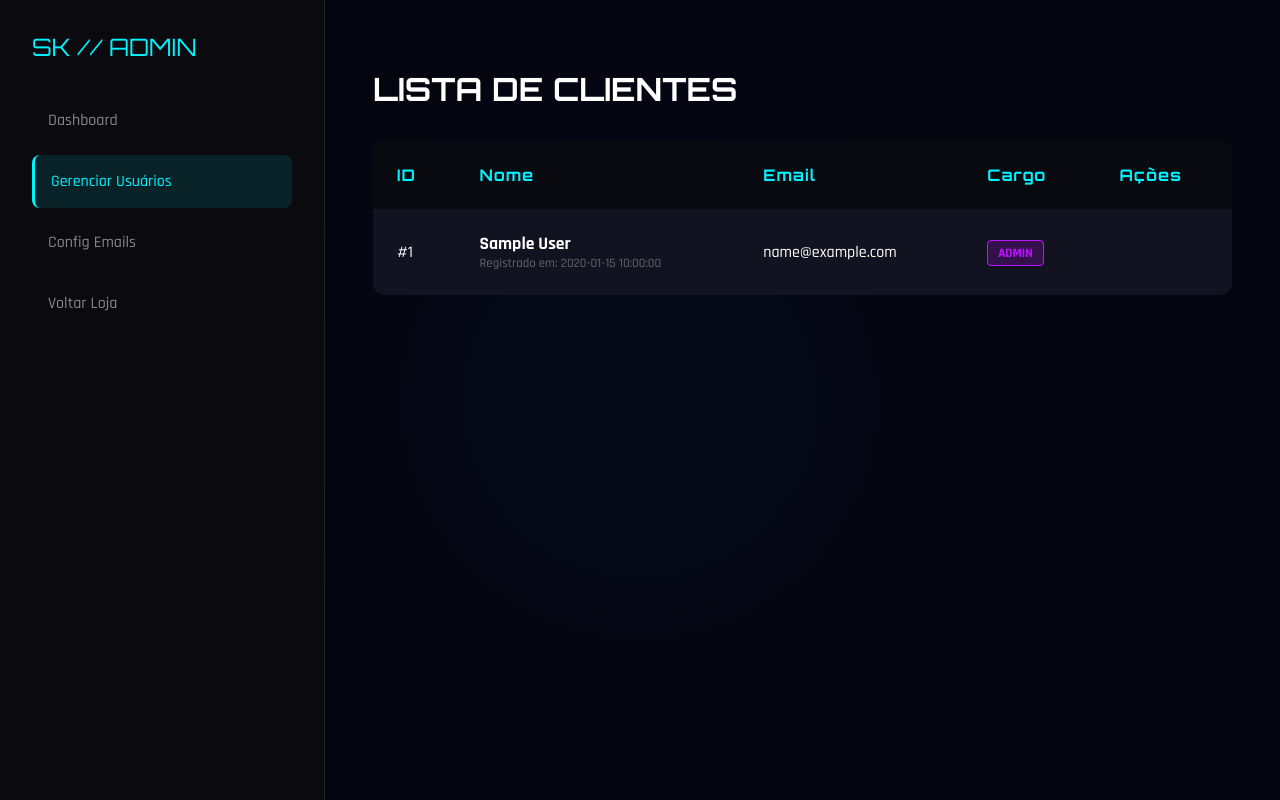
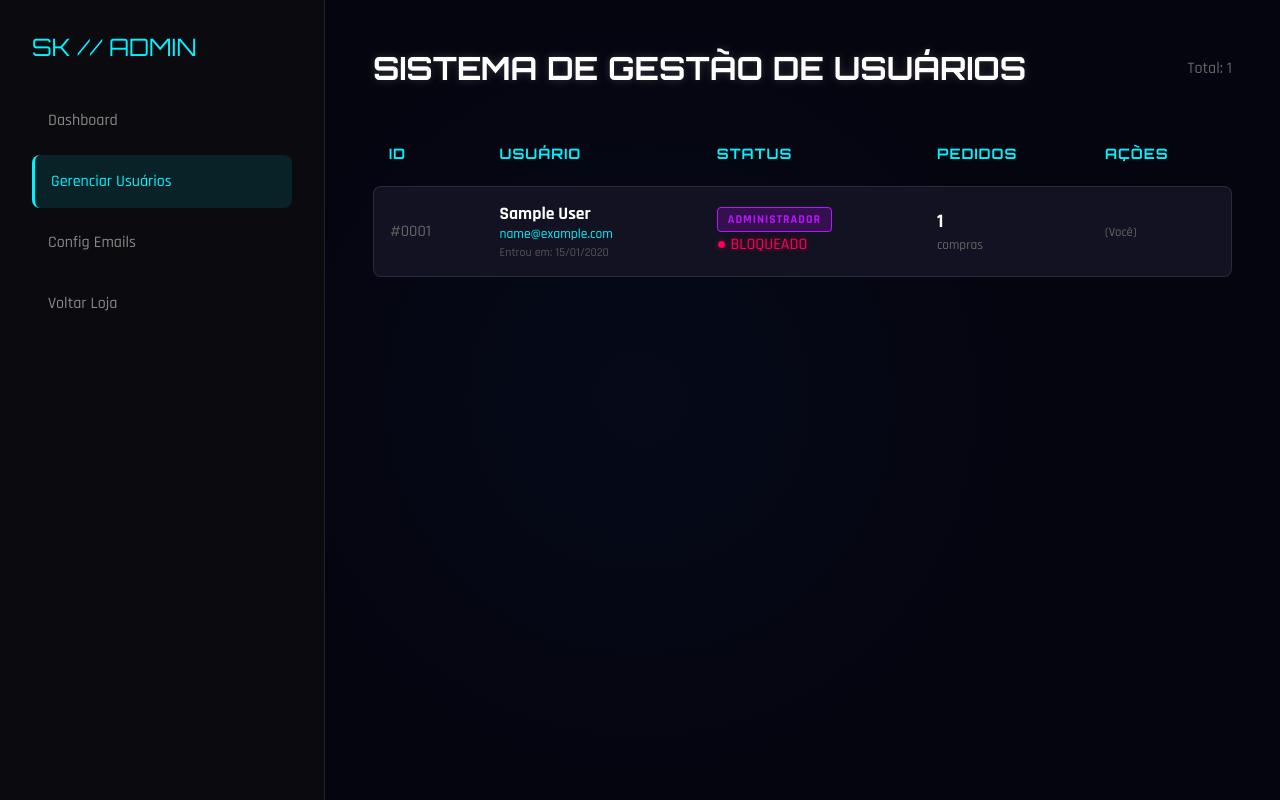
Before and after one commit to thevigillant/shotkeys, a PHP site: page /ShotKeys/admin/users.php in a window 1280 px wide. Run offline with PHP 8.4, Linux system fonts and the light colour scheme; the visitor is signed in with stand-in values (Sample User, id 1); tables that the repository leaves empty or names only in its code hold one stand-in row (values such as "Sample post").

Commit message:
Correção Geral

```diff
--- a/admin/users.php
+++ b/admin/users.php
@@ -8,26 +8,27 @@ if (empty($_SESSION['user_role']) || $_SESSION['user_role'] !== 'admin') {
      exit;
 }
 
-// Handle Actions (Block/Unblock)
+// Handle Actions (Block/Unblock/Delete)
 if (isset($_GET['action'], $_GET['id'])) {
     $uid = (int)$_GET['id'];
     $act = $_GET['action'];
 
-    // Check if column 'active' exists, if not assume we handle via logic or add column
-    // For MVP let's assume all users are active by default. We might need to add 'active' column.
-    // Let's add 'active' column dynamically if missing in setup_admin.php really, but here we can try:
-
-    // We will use 'role' as a toggle for now if active column doesn't exist?
-    // Or let's CREATE properly. I'll stick to a simple role switch or check if I can disable them.
-    // Let's assume we want to just DELETE/BAN.
-
     if ($act === 'delete') {
         $pdo->prepare("DELETE FROM users WHERE id = ?")->execute([$uid]);
+    } elseif ($act === 'block') {
+        $pdo->prepare("UPDATE users SET active = 0 WHERE id = ?")->execute([$uid]);
+    } elseif ($act === 'unblock') {
+        $pdo->prepare("UPDATE users SET active = 1 WHERE id = ?")->execute([$uid]);
     }
 }
 
-// Fetch Users
-$stmt = $pdo->query("SELECT * FROM users ORDER BY id DESC");
+// Fetch Users with Order Stats
+$stmt = $pdo->query("
+    SELECT u.*,
+    (SELECT COUNT(*) FROM orders WHERE user_id = u.id AND status = 'PAID') as total_orders
+    FROM users u
+    ORDER BY u.id DESC
+");
 $users = $stmt->fetchAll();
 ?>
 <!DOCTYPE html>
@@ -39,28 +40,39 @@ $users = $stmt->fetchAll();
   <base href="https://shotkeys.store/admin/" />
   <link href="https://fonts.googleapis.com/css2?family=Orbitron:wght@400;700&family=Rajdhani:wght@300;500;700&display=swap" rel="stylesheet">
   <style>
-    /* Reusing Admin Styles */
-    :root { --neon-blue: #00f3ff; --neon-red: #ff0055; --dark-bg: #050510; --panel-bg: rgba(20, 20, 35, 0.9); --border-color: rgba(255, 255, 255, 0.1); }
+    /* Admin UI v2 */
+    :root { --neon-blue: #00f3ff; --neon-red: #ff0055; --neon-green: #00ff99; --dark-bg: #050510; --panel-bg: rgba(20, 20, 35, 0.95); --border-color: rgba(255, 255, 255, 0.1); }
     body { background-color: var(--dark-bg); color: #fff; font-family: 'Rajdhani', sans-serif; margin: 0; background-image: radial-gradient(circle at 50% 50%, rgba(0, 50, 100, 0.1) 0%, transparent 50%); }
     .admin-container { display: flex; min-height: 100vh; }
     .sidebar { width: 260px; background: #0a0a0f; border-right: 1px solid var(--border-color); padding: 2rem; display: flex; flex-direction: column; }
-    .nav-item { display: block; padding: 1rem; color: #888; text-decoration: none; margin-bottom: 0.5rem; transition: 0.3s; border-radius: 8px; }
+    .nav-item { display: block; padding: 1rem; color: #888; text-decoration: none; margin-bottom: 0.5rem; transition: 0.3s; border-radius: 8px; font-weight: 500; }
     .nav-item:hover, .nav-item.active { background: rgba(0, 243, 255, 0.1); color: var(--neon-blue); border-left: 3px solid var(--neon-blue); }
     .main-content { flex: 1; padding: 3rem; overflow-x: auto; }
 
-    table { width: 100%; border-collapse: collapse; margin-top: 2rem; background: var(--panel-bg); border-radius: 12px; overflow: hidden; }
-    th { text-align: left; padding: 1.5rem; background: rgba(0,0,0,0.5); color: var(--neon-blue); font-family: 'Orbitron'; letter-spacing: 1px; }
-    td { padding: 1.5rem; border-bottom: 1px solid var(--border-color); vertical-align: middle; }
-    tr:last-child td { border-bottom: none; }
-    tr:hover { background: rgba(255,255,255,0.02); }
+    .panel-header { display: flex; justify-content: space-between; align-items: center; margin-bottom: 2rem; }
+    .page-title { font-family: 'Orbitron'; font-size: 2rem; text-shadow: 0 0 10px rgba(255,255,255,0.2); margin: 0; }
 
-    .badge { padding: 4px 10px; border-radius: 4px; font-size: 0.8rem; font-weight: bold; text-transform: uppercase; }
+    table { width: 100%; border-collapse: separate; border-spacing: 0 8px; margin-top: 1rem; }
+    th { text-align: left; padding: 1rem; color: var(--neon-blue); font-family: 'Orbitron'; font-size: 0.9rem; letter-spacing: 1px; text-transform: uppercase; }
+    tr.user-row { background: var(--panel-bg); transition: transform 0.2s; }
+    tr.user-row:hover { transform: scale(1.01); background: rgba(30, 30, 50, 1); box-shadow: 0 4px 15px rgba(0,0,0,0.3); }
+    td { padding: 1rem; border-top: 1px solid var(--border-color); border-bottom: 1px solid var(--border-color); vertical-align: middle; }
+    tr.user-row td:first-child { border-left: 1px solid var(--border-color); border-radius: 8px 0 0 8px; }
+    tr.user-row td:last-child { border-right: 1px solid var(--border-color); border-radius: 0 8px 8px 0; }
+
+    .badge { padding: 4px 10px; border-radius: 4px; font-size: 0.75rem; font-weight: bold; text-transform: uppercase; letter-spacing: 1px; }
     .badge-admin { background: rgba(188, 19, 254, 0.2); color: #bc13fe; border: 1px solid #bc13fe; }
     .badge-user { background: rgba(0, 243, 255, 0.2); color: #00f3ff; border: 1px solid #00f3ff; }
+    .badge-active { color: var(--neon-green); text-shadow: 0 0 5px rgba(0,255,153,0.5); }
+    .badge-banned { color: var(--neon-red); text-shadow: 0 0 5px rgba(255,0,85,0.5); }
 
-    .btn-action { padding: 6px 12px; border-radius: 4px; text-decoration: none; font-size: 0.9rem; font-weight: bold; margin-right: 5px; cursor: pointer; border: none; }
-    .btn-delete { background: rgba(255, 0, 85, 0.2); color: #ff0055; border: 1px solid #ff0055; }
-    .btn-delete:hover { background: #ff0055; color: white; }
+    .btn-action { padding: 6px 12px; border-radius: 4px; text-decoration: none; font-size: 0.8rem; font-weight: bold; margin-right: 5px; cursor: pointer; border: none; display: inline-block; transition: all 0.2s; }
+    .btn-block { background: rgba(255, 165, 0, 0.2); color: orange; border: 1px solid orange; }
+    .btn-block:hover { background: orange; color: #000; }
+    .btn-unblock { background: rgba(0, 255, 153, 0.2); color: #00ff99; border: 1px solid #00ff99; }
+    .btn-unblock:hover { background: #00ff99; color: #000; }
+    .btn-delete { background: rgba(255, 0, 85, 0.2); color: #ff0055; border: 1px solid #ff0055; opacity: 0.5; }
+    .btn-delete:hover { opacity: 1; background: #ff0055; color: white; }
   </style>
 </head>
 <body>
@@ -77,35 +89,60 @@ $users = $stmt->fetchAll();
   </aside>
 
   <main class="main-content">
-    <h1 style="font-family:'Orbitron'; font-size:2rem;">LISTA DE CLIENTES</h1>
+    <div class="panel-header">
+        <h1 class="page-title">SISTEMA DE GESTÃO DE USUÁRIOS</h1>
+        <div style="color: #666;">Total: <?= count($users) ?></div>
+    </div>
 
     <table>
         <thead>
             <tr>
                 <th>ID</th>
-                <th>Nome</th>
-                <th>Email</th>
-                <th>Cargo</th>
+                <th>Usuário</th>
+                <th>Status</th>
+                <th>Pedidos</th>
                 <th>Ações</th>
             </tr>
         </thead>
         <tbody>
             <?php foreach ($users as $u): ?>
-            <tr>
-                <td>#<?= $u['id'] ?></td>
+            <tr class="user-row">
+                <td style="color: #666;">#<?= str_pad($u['id'], 4, '0', STR_PAD_LEFT) ?></td>
                 <td>
-                    <div style="font-weight: bold; font-size: 1.1rem;"><?= htmlspecialchars($u['name']) ?></div>
-                    <div style="font-size: 0.8rem; color: #666;">Registrado em: <?= $u['created_at'] ?></div>
-                </td>
-                <td><?= htmlspecialchars($u['email']) ?></td>
-                <td>
-                    <span class="badge <?= $u['role'] === 'admin' ? 'badge-admin' : 'badge-user' ?>">
-                        <?= $u['role'] ?>
-                    </span>
+                    <div style="font-weight: bold; font-size: 1.1rem; color: #fff;"><?= htmlspecialchars($u['name']) ?></div>
+                    <div style="font-size: 0.85rem; color: var(--neon-blue);"><?= htmlspecialchars($u['email']) ?></div>
+                    <div style="font-size: 0.75rem; color: #555; margin-top: 2px;">Entrou em: <?= date('d/m/Y', strtotime($u['created_at'])) ?></div>
                 </td>
                 <td>
-                    <?php if ($u['email'] !== $_SESSION['user_email']): // Don't delete self ?>
-                    <a href="users.php?action=delete&id=<?= $u['id'] ?>" class="btn-action btn-delete" onclick="return confirm('Tem certeza que deseja remover este usuário?');">Excluir</a>
+                    <?php if ($u['role'] === 'admin'): ?>
+                        <span class="badge badge-admin">ADMINISTRADOR</span>
+                    <?php else: ?>
+                        <span class="badge badge-user">CLIENTE</span>
+                    <?php endif; ?>
+
+                    <div style="margin-top: 5px;">
+                        <?php if ($u['active'] == 1): ?>
+                            <span class="badge-active">● ATIVO</span>
+                        <?php else: ?>
+                            <span class="badge-banned">● BLOQUEADO</span>
+                        <?php endif; ?>
+                    </div>
+                </td>
+                <td>
+                    <div style="font-size: 1.2rem; font-weight: bold;"><?= $u['total_orders'] ?></div>
+                    <small style="color: #666;">compras</small>
+                </td>
+                <td>
+                    <?php if ($u['email'] !== $_SESSION['user_email']): ?>
+                        <?php if ($u['active'] == 1): ?>
+                            <a href="users.php?action=block&id=<?= $u['id'] ?>" class="btn-action btn-block" title="Bloquear Acesso">BLOQUEAR</a>
+                        <?php else: ?>
+                            <a href="users.php?action=unblock&id=<?= $u['id'] ?>" class="btn-action btn-unblock" title="Liberar Acesso">LIBERAR</a>
+                        <?php endif; ?>
+
+                        <a href="users.php?action=delete&id=<?= $u['id'] ?>" class="btn-action btn-delete" onclick="return confirm('ATENÇÃO: Isso apagará permanentemente o usuário. Continuar?');">EXCLUIR</a>
+                    <?php else: ?>
+                        <span style="color: #666; font-size: 0.8rem;">(Você)</span>
                     <?php endif; ?>
                 </td>
             </tr>
--- a/setup_admin.php
+++ b/setup_admin.php
@@ -11,6 +11,10 @@ try {
             updated_at DATETIME DEFAULT CURRENT_TIMESTAMP ON UPDATE CURRENT_TIMESTAMP
         ) ENGINE=InnoDB DEFAULT CHARSET=utf8mb4;
     ");
+
+    // Ensure 'role' and 'active' columns exist in the 'users' table
+    try { $pdo->exec("ALTER TABLE users ADD COLUMN role ENUM('user', 'admin') DEFAULT 'user' AFTER password_hash"); } catch (PDOException $e) {}
+    try { $pdo->exec("ALTER TABLE users ADD COLUMN active TINYINT(1) DEFAULT 1 AFTER role"); } catch (PDOException $e) {}
 
     // 2. Insert Default Email Template if not exists
     $stmt = $pdo->prepare("SELECT COUNT(*) FROM settings WHERE setting_key = 'email_template'");
```
Also changed, not shown: admin/dashboard.php (+45 -4 lines).
